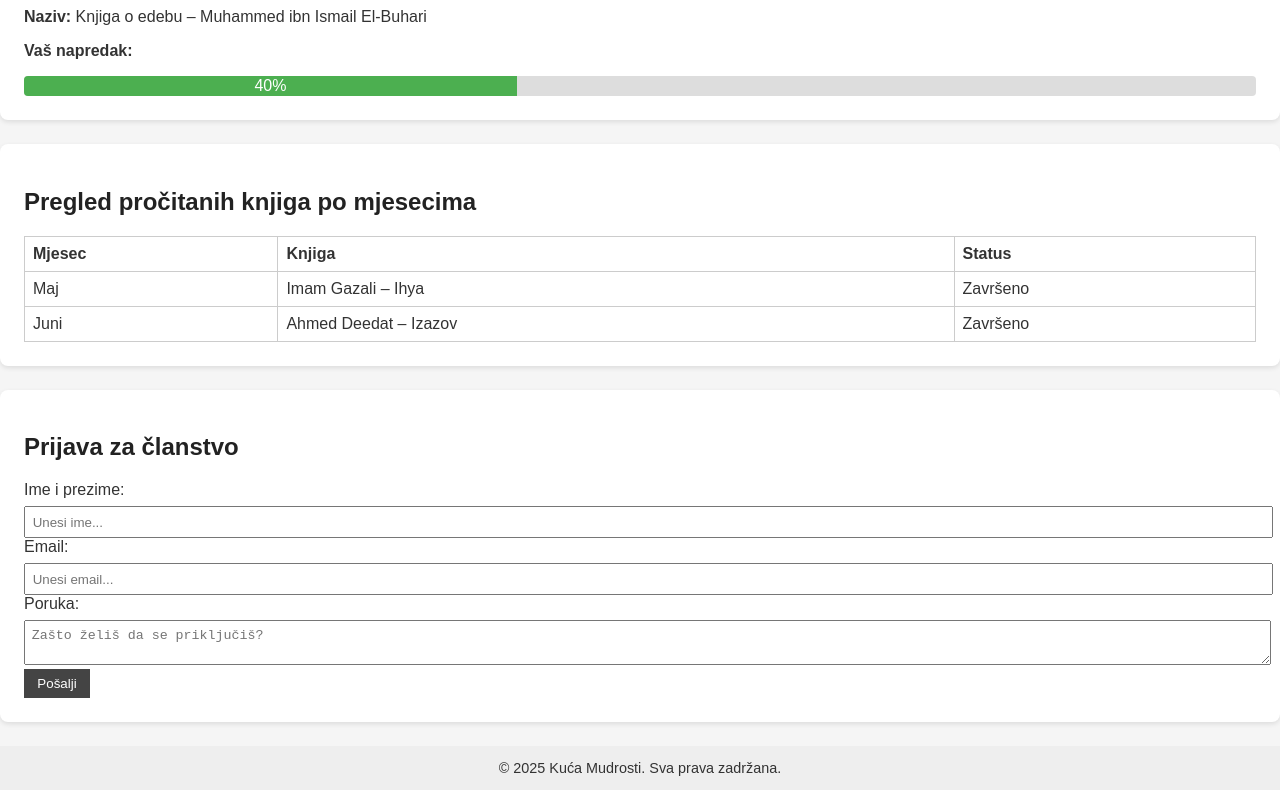
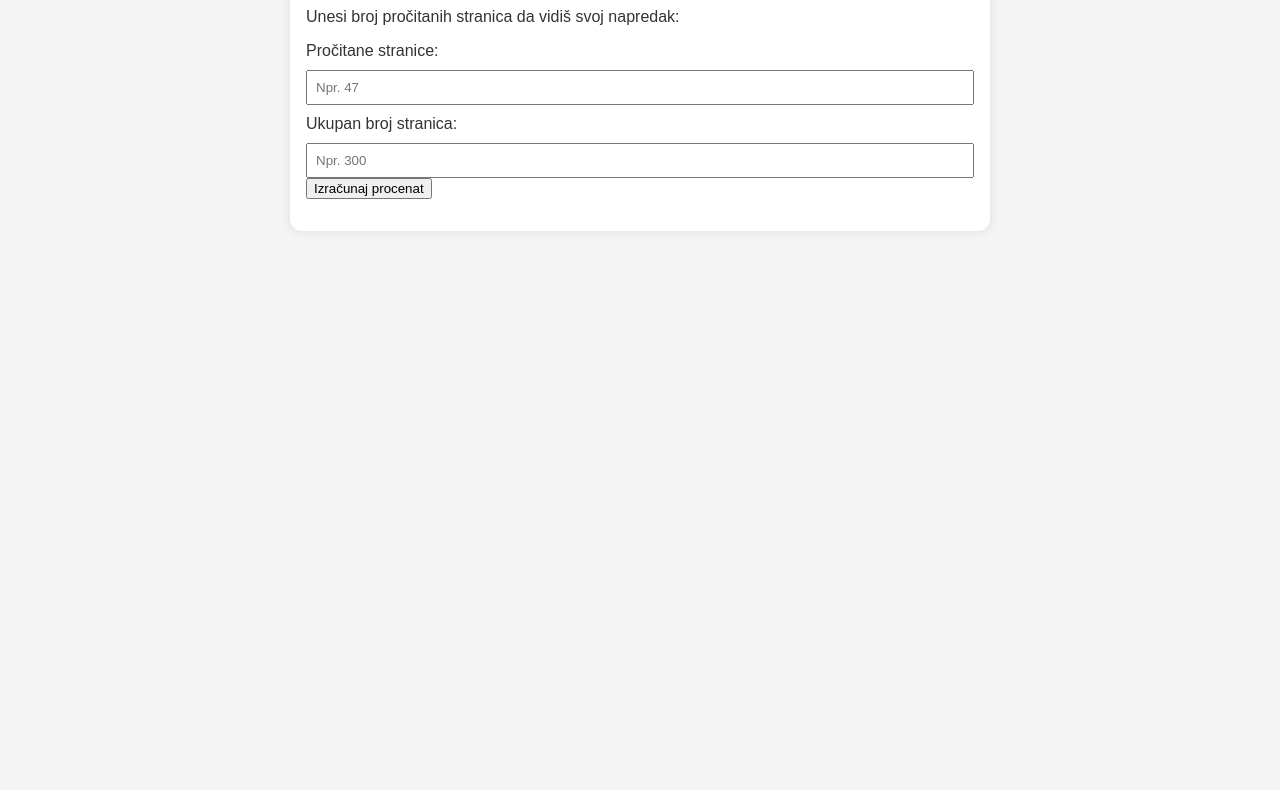
Before and after one commit to Schnj1ro/Ku-a-Mudrosti, a plain HTML site: page index.html in a window 1280 px wide. Shown: the part 230-1020 px from the top of the page. After the commit the page ends 800 px from the top, so only its background shows below. Drawn offline with Linux system fonts and the light colour scheme.

Commit message:
Add files via upload

```diff
--- a/index.html
+++ b/index.html
@@ -2,58 +2,67 @@
 <!DOCTYPE html>
 <html lang="bs">
 <head>
-  <meta charset="UTF-8" />
-  <meta name="viewport" content="width=device-width, initial-scale=1.0" />
-  <title>Kuća Mudrosti</title>
-  <style>
-    body { font-family: Arial, sans-serif; margin: 0; padding: 0; background: #f5f5f5; color: #333; }
-    header { background: #444; color: white; padding: 1em; text-align: center; }
-    section { padding: 2em; }
-    h2 { color: #222; }
-    .book { background: white; padding: 1.5em; border-radius: 8px; margin-bottom: 1.5em; box-shadow: 0 2px 5px rgba(0,0,0,0.1); }
-    .progress { background: #ddd; border-radius: 4px; overflow: hidden; }
-    .progress-bar { background: #4caf50; height: 20px; width: 40%; text-align: center; color: white; line-height: 20px; }
-    footer { text-align: center; padding: 1em; background: #eee; font-size: 0.9em; }
-    table { width: 100%; border-collapse: collapse; margin-top: 1em; }
-    th, td { border: 1px solid #ccc; padding: 0.5em; text-align: left; }
-    input, textarea { width: 100%; padding: 0.5em; margin-top: 0.5em; }
-    button { padding: 0.5em 1em; background: #444; color: white; border: none; cursor: pointer; }
-  </style>
+    <meta charset="UTF-8">
+    <title>Kuća Mudrosti</title>
+    <style>
+        body {
+            font-family: Arial, sans-serif;
+            background-color: #f4f4f4;
+            color: #333;
+            padding: 2rem;
+            max-width: 700px;
+            margin: auto;
+        }
+        h1, h2 {
+            text-align: center;
+        }
+        .section {
+            margin-top: 2rem;
+            padding: 1rem;
+            background-color: #fff;
+            border-radius: 12px;
+            box-shadow: 0 0 10px rgba(0,0,0,0.1);
+        }
+        label, input {
+            display: block;
+            margin-top: 10px;
+        }
+        input {
+            padding: 8px;
+            width: 100%;
+            box-sizing: border-box;
+        }
+        .result {
+            margin-top: 1rem;
+            font-weight: bold;
+        }
+    </style>
 </head>
 <body>
-  <header>
     <h1>Kuća Mudrosti</h1>
-    <p>Klub ljubitelja knjige</p>
-  </header>
+    <h2>Knjiga mjeseca</h2>
+    <div class="section">
+        <p><strong>Knjiga:</strong> Knjiga o edebu – Muhammed ibn Ismail El-Buhari</p>
+        <p>Unesi broj pročitanih stranica da vidiš svoj napredak:</p>
+        <label for="read">Pročitane stranice:</label>
+        <input type="number" id="read" placeholder="Npr. 47">
+        <label for="total">Ukupan broj stranica:</label>
+        <input type="number" id="total" placeholder="Npr. 300">
+        <button onclick="calculate()">Izračunaj procenat</button>
+        <p class="result" id="output"></p>
+    </div>
 
-  <section class="book">
-    <h2>Knjiga mjeseca</h2>
-    <p><strong>Naziv:</strong> Knjiga o edebu – Muhammed ibn Ismail El-Buhari</p>
-    <p><strong>Vaš napredak:</strong></p>
-    <div class="progress"><div class="progress-bar">40%</div></div>
-  </section>
-
-  <section class="book">
-    <h2>Pregled pročitanih knjiga po mjesecima</h2>
-    <table>
-      <tr><th>Mjesec</th><th>Knjiga</th><th>Status</th></tr>
-      <tr><td>Maj</td><td>Imam Gazali – Ihya</td><td>Završeno</td></tr>
-      <tr><td>Juni</td><td>Ahmed Deedat – Izazov</td><td>Završeno</td></tr>
-    </table>
-  </section>
-
-  <section class="book">
-    <h2>Prijava za članstvo</h2>
-    <form>
-      <label>Ime i prezime:</label><input type="text" placeholder="Unesi ime..." />
-      <label>Email:</label><input type="email" placeholder="Unesi email..." />
-      <label>Poruka:</label><textarea placeholder="Zašto želiš da se priključiš?"></textarea>
-      <button type="submit">Pošalji</button>
-    </form>
-  </section>
-
-  <footer>
-    &copy; 2025 Kuća Mudrosti. Sva prava zadržana.
-  </footer>
+    <script>
+        function calculate() {
+            const read = parseInt(document.getElementById('read').value);
+            const total = parseInt(document.getElementById('total').value);
+            if (isNaN(read) || isNaN(total) || total === 0) {
+                document.getElementById('output').innerText = 'Unesi ispravan broj stranica.';
+                return;
+            }
+            const percent = (read / total * 100).toFixed(1);
+            document.getElementById('output').innerText = `Pročitao/la si ${percent}% knjige.`;
+        }
+    </script>
 </body>
 </html>
```
